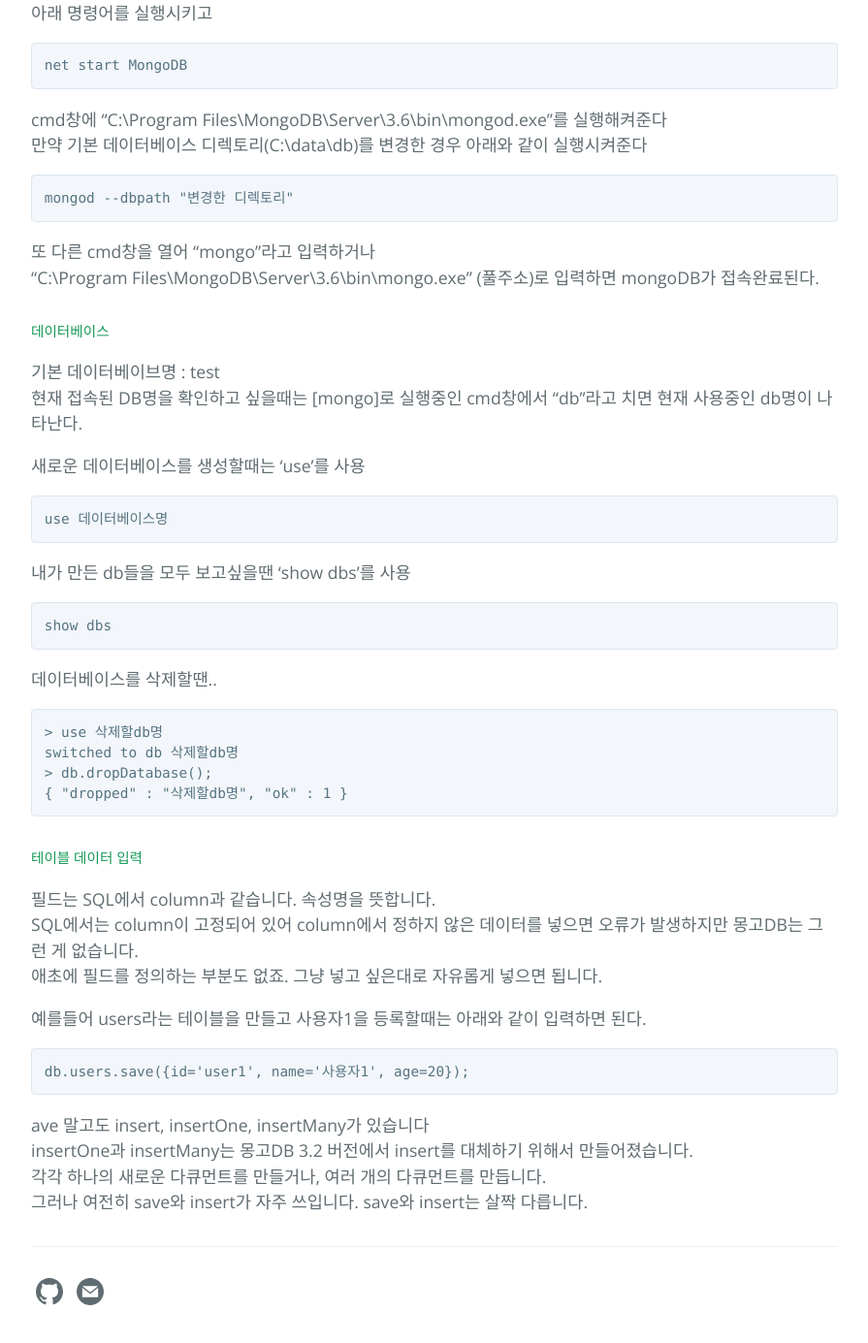
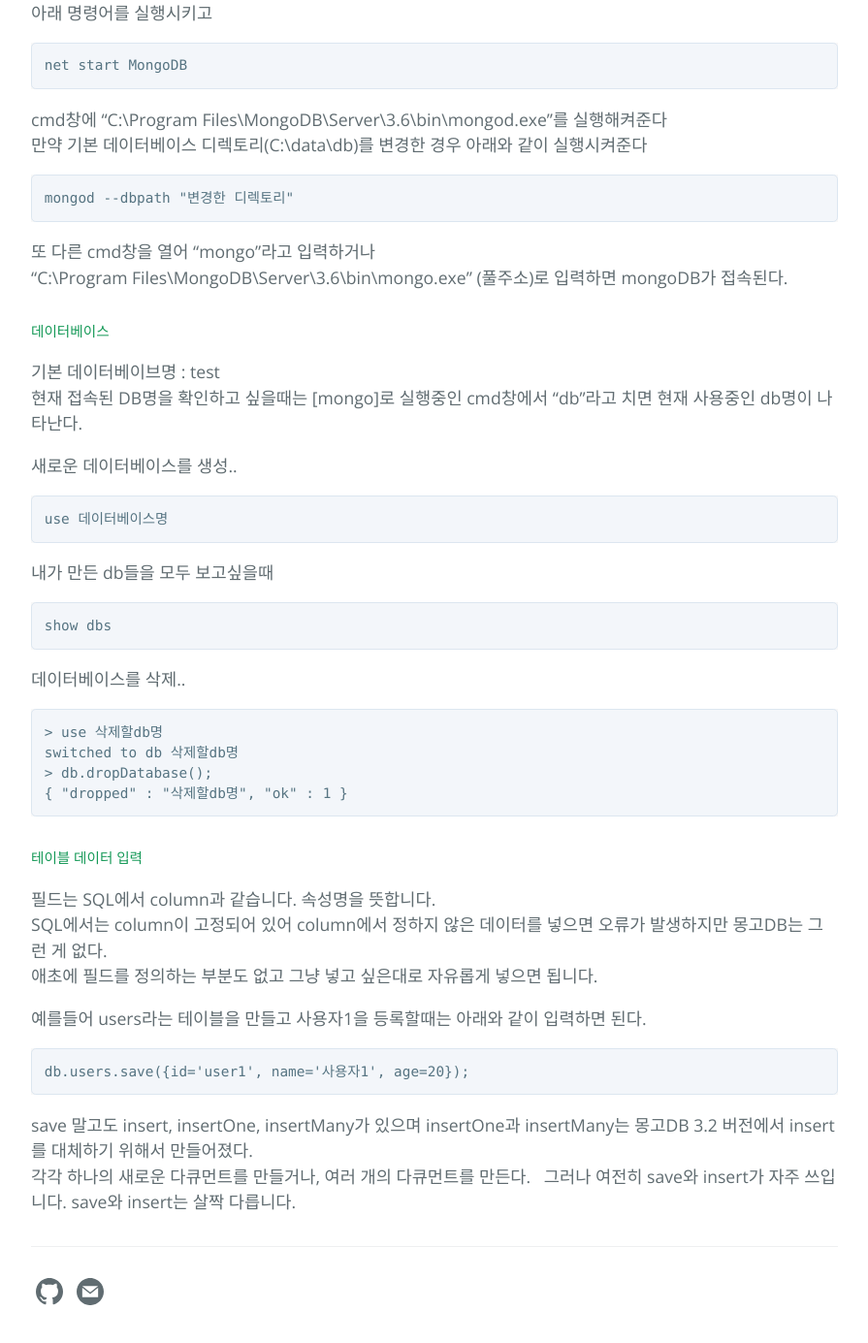
Before and after one commit to zzingyuna/test_site.github.io, a Jekyll site: the page built from _posts/2018-03-28-mongoDB.md, in a window 1280 px wide and 1400 px high, scrolled down 1611 px. Shown: the top 1385 px of the window at 97% size, without its empty margins (192-1087 px from the left). Built offline with Jekyll 4.4.1, drawn with Linux system fonts in a browser that asks for light colours.

Commit message:
Update 2018-03-28-mongoDB.md

````diff
--- a/_posts/2018-03-28-mongoDB.md
+++ b/_posts/2018-03-28-mongoDB.md
@@ -65,7 +65,7 @@
 mongod --dbpath "변경한 디렉토리"
 ```
 또 다른 cmd창을 열어 "mongo"라고 입력하거나
-"C:\Program Files\MongoDB\Server\3.6\bin\mongo.exe" (풀주소)로 입력하면 mongoDB가 접속완료된다.
+"C:\Program Files\MongoDB\Server\3.6\bin\mongo.exe" (풀주소)로 입력하면 mongoDB가 접속된다.
 
 
 <a name="no6"/>
@@ -73,17 +73,17 @@
 기본 데이터베이브명 : test
 현재 접속된 DB명을 확인하고 싶을때는 [mongo]로 실행중인 cmd창에서 "db"라고 치면 현재 사용중인 db명이 나타난다.
 
-새로운 데이터베이스를 생성할때는 'use'를 사용
+새로운 데이터베이스를 생성..
 ```
 use 데이터베이스명
 ```
 
-내가 만든 db들을 모두 보고싶을땐 'show dbs'를 사용
+내가 만든 db들을 모두 보고싶을때
 ```
 show dbs
 ```
 
-데이터베이스를 삭제할땐..
+데이터베이스를 삭제..
 ```
 > use 삭제할db명
 switched to db 삭제할db명
@@ -95,14 +95,14 @@
 <a name="no7"/>
 ##### 테이블 데이터 입력
 필드는 SQL에서 column과 같습니다. 속성명을 뜻합니다.
-SQL에서는 column이 고정되어 있어 column에서 정하지 않은 데이터를 넣으면 오류가 발생하지만 몽고DB는 그런 게 없습니다.
-애초에 필드를 정의하는 부분도 없죠. 그냥 넣고 싶은대로 자유롭게 넣으면 됩니다.
+SQL에서는 column이 고정되어 있어 column에서 정하지 않은 데이터를 넣으면 오류가 발생하지만 몽고DB는 그런 게 없다.
+애초에 필드를 정의하는 부분도 없고 그냥 넣고 싶은대로 자유롭게 넣으면 됩니다.
 
 예를들어 users라는 테이블을 만들고 사용자1을 등록할때는 아래와 같이 입력하면 된다.
 ```
 db.users.save({id='user1', name='사용자1', age=20});
 ```
-ave 말고도 insert, insertOne, insertMany가 있습니다
-insertOne과 insertMany는 몽고DB 3.2 버전에서 insert를 대체하기 위해서 만들어졌습니다.
-각각 하나의 새로운 다큐먼트를 만들거나, 여러 개의 다큐먼트를 만듭니다.
+save 말고도 insert, insertOne, insertMany가 있으며
+insertOne과 insertMany는 몽고DB 3.2 버전에서 insert를 대체하기 위해서 만들어졌다.
+각각 하나의 새로운 다큐먼트를 만들거나, 여러 개의 다큐먼트를 만든다.
 그러나 여전히 save와 insert가 자주 쓰입니다. save와 insert는 살짝 다릅니다.
````
